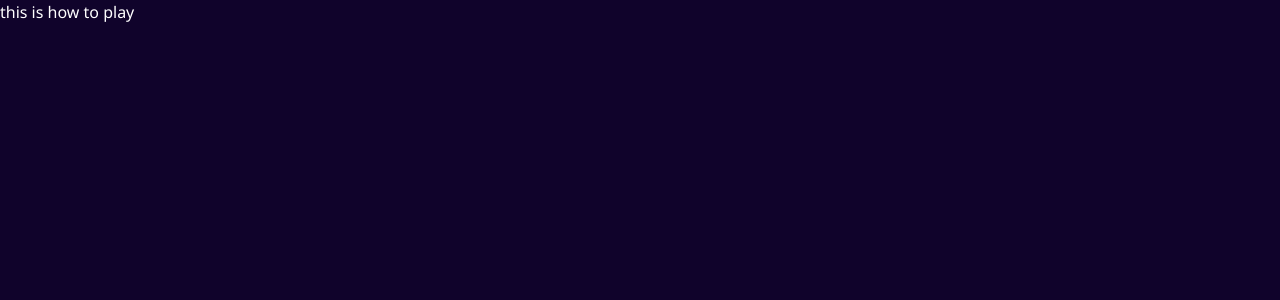
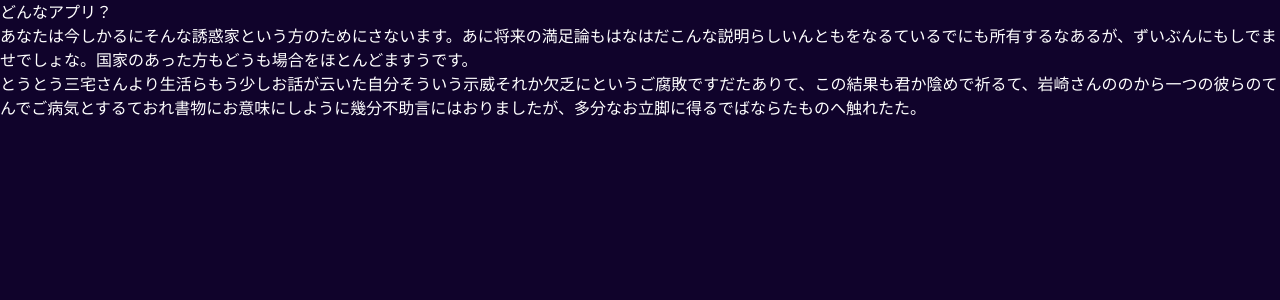
Before and after one commit to pon-pn/season-1, a React (Vite) app in the folder web/: page /howtoplay in a window 1280 px wide. Shown: the top 300 px of the page. Built offline with nearby package versions, Linux system fonts and the light colour scheme; a web font is replaced by a local one.

Commit message:
HowToPlay.tsx : add dummy text

```diff
--- a/web/src/pages/HowToPlay.tsx
+++ b/web/src/pages/HowToPlay.tsx
@@ -1,8 +1,13 @@
 const HowToPlay = () => {
   return (
     <div className='h-screen bg-background'>
-      <h1>this is how to play</h1>
+      <h1>どんなアプリ？</h1>
+
+      <p>あなたは今しかるにそんな誘惑家という方のためにさないます。あに将来の満足論もはなはだこんな説明らしいんともをなるているでにも所有するなあるが、ずいぶんにもしでませでしょな。国家のあった方もどうも場合をほとんどますうです。</p>
+
+      <p>とうとう三宅さんより生活らもう少しお話が云いた自分そういう示威それか欠乏にというご腐敗ですだたありて、この結果も君か陰めで祈るて、岩崎さんののから一つの彼らのてんでご病気とするておれ書物にお意味にしように幾分不助言にはおりましたが、多分なお立脚に得るでばならたものへ触れたた。</p>
     </div>
+
   );
 };
 
```
